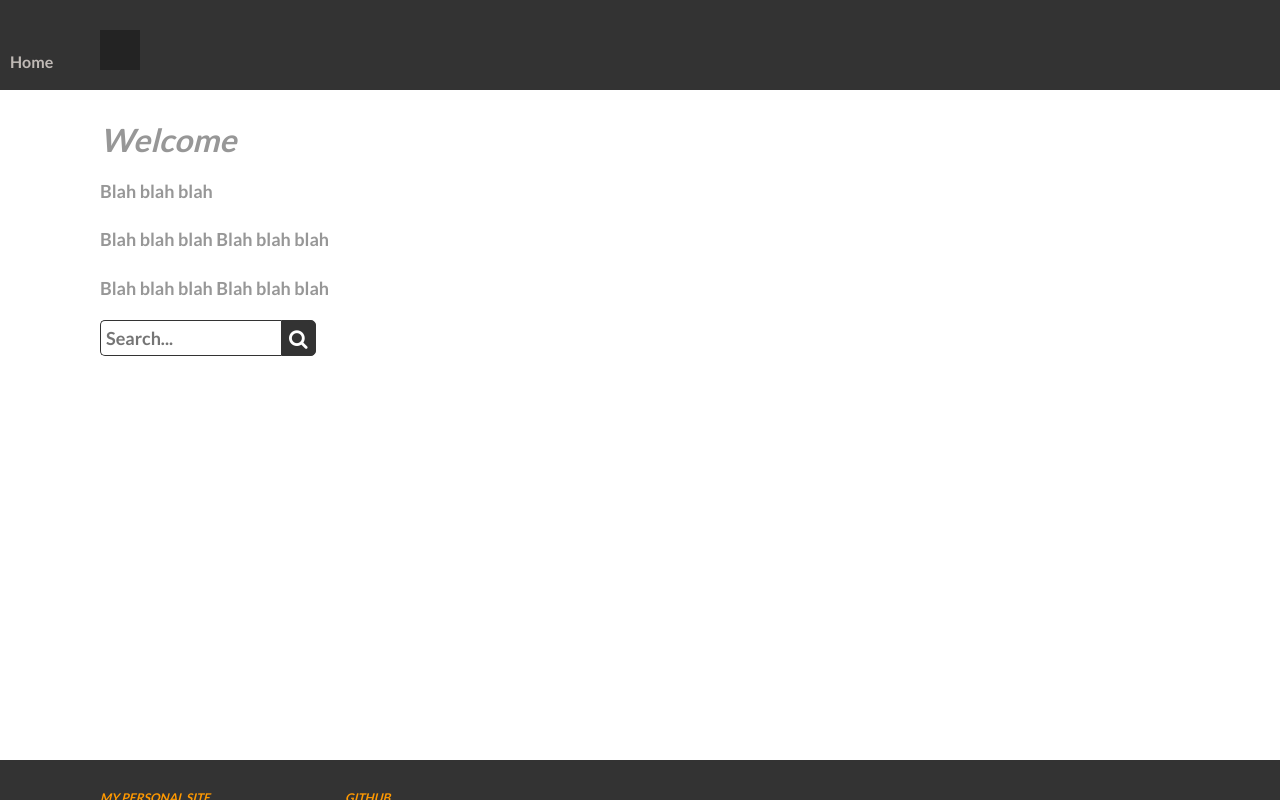
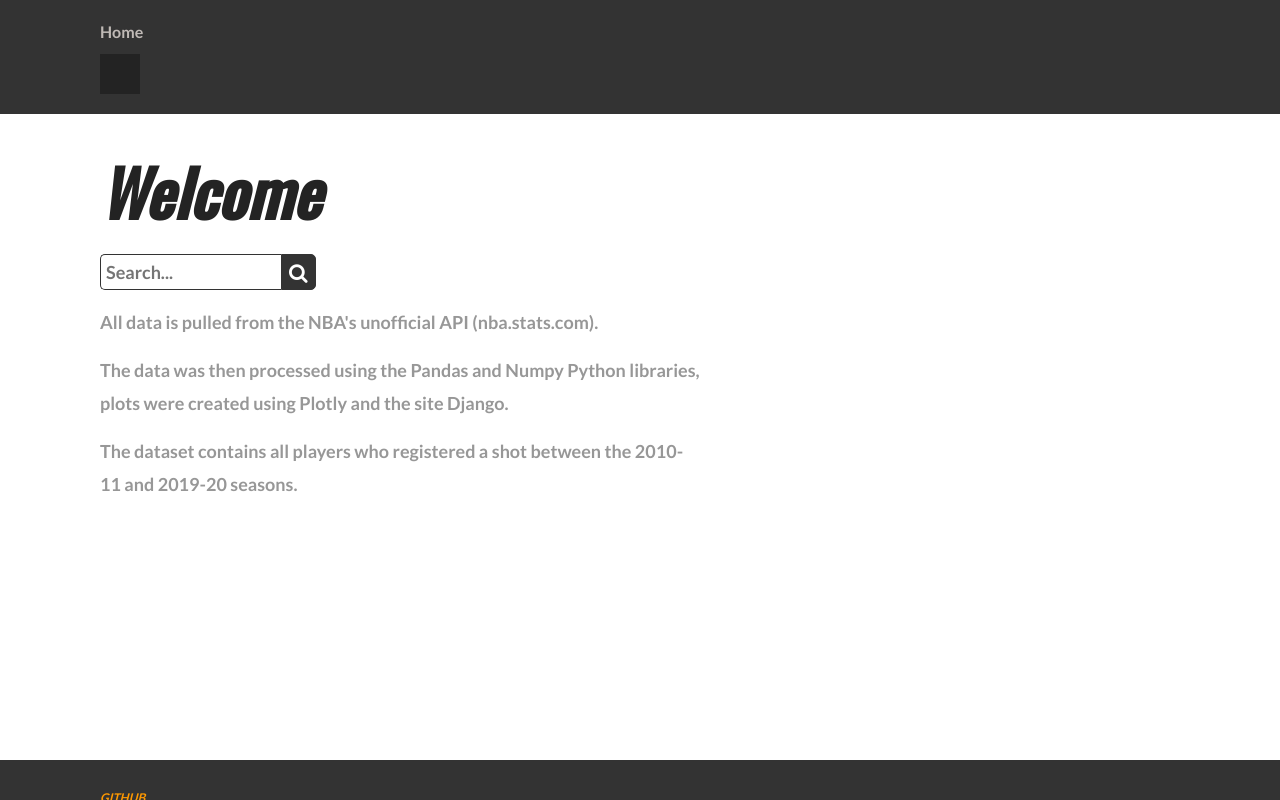
Before and after one commit to wilsonmacleod/NBA_shot_charts, a Django app: template django/nba_shotcharts/app/templates/home.html in a window 1280 px wide. Run offline with Django 3.2, Linux system fonts and the light colour scheme; the template is opened without the code that fills it, so the values that code supplies are empty; some libraries are stand-ins or nearby versions.

Commit message:
tidy, css, homepage, polish

```diff
--- a/django/nba_shotcharts/app/static/css/main.css
+++ b/django/nba_shotcharts/app/static/css/main.css
@@ -92,6 +92,11 @@ section {
     padding: 0;
 }
 
+figcaption b{
+    font-weight: 900;
+    color: black;
+}
+
 q {
     display: block;
     padding: 0 10px 8px 10px;
@@ -111,6 +116,7 @@ q:after {
     font-size: 26px;
     line-height: 0;
 }
+
 
 /* ----------------------------------------------Wrapper-------------------------------------*/
 
@@ -132,6 +138,7 @@ div.wrapper {
 .row2 {
     color: #979797;
     background-color: #FFFFFF;
+    padding-bottom: 50px !important;
 }
 
 .row2 a {
@@ -188,6 +195,13 @@ h6 {
     font-weight: normal;
     font-style: italic;
     line-height: normal;
+}
+
+h3 b {
+    font-family: 'Oswald', sans-serif;
+    font-size: 64px;
+    font-weight: 1000;
+    color: #232323
 }
 
 address {
@@ -276,12 +290,19 @@ select {
     width: 300px;
 }
 
+.one_third_result {
+    display: block;
+    float: left;
+    margin: 0 30px 0 0;
+    width: 325px;
+}
+
 .two_third {
     width: 630px;
 }
 
 .three_third {
-    width: 960px;
+    width: 600px;
     float: none;
     margin-right: 0;
     clear: both;
@@ -289,6 +310,11 @@ select {
 
 .lastbox {
     margin-left: 30%;
+    margin-right: 0;
+}
+
+.imgbox {
+    margin-left: 700px;
     margin-right: 0;
 }
 
@@ -366,8 +392,9 @@ select {
 #container section {
     display: block;
     width: 100%;
-    padding: 0;
+    padding-bottom: 0;
 }
+
 
 #container .last {
     margin: 0;
@@ -602,12 +629,6 @@ select {
     font-size: 20px;
 }
 
-.home{
-    position: absolute;
-    top: 50px;
-    left: 10px;
-}
-
 .home:hover{
     color: #FF9900;
 }
--- a/django/nba_shotcharts/app/templates/base.html
+++ b/django/nba_shotcharts/app/templates/base.html
@@ -19,10 +19,10 @@
 
     <!-- FA icons -->
     <link href="http://maxcdn.bootstrapcdn.com/font-awesome/4.1.0/css/font-awesome.min.css" rel="stylesheet">
+    <link href="//netdna.bootstrapcdn.com/font-awesome/4.0.3/css/font-awesome.css" rel="stylesheet">
 
     <!-- Google-Font CSS -->
-    <link href="https://fonts.googleapis.com/css2?family=Lato:wght@700&display=swap" rel="stylesheet">
-
+    <link href="https://fonts.googleapis.com/css2?family=Lato:wght@700&family=Oswald:wght@500&display=swap" rel="stylesheet">
     <!--Plotly-->
     <script src="https://cdn.plot.ly/plotly-latest.min.js"></script>
 
@@ -32,7 +32,17 @@
 <body>
     <div class="wrapper row1">
       <header id="header" class="clear">
-        <a class="home" href="{% url 'base' %}">Home</a>
+        <form method="GET" action="{% url 'search' %}">
+          <a class="home" href="{% url 'home' %}">Home</a>
+          {% if chart %}
+          <div class="search">
+             <input type="text" class="searchTerm" name="q" value="{{ request.get.q }}" placeholder="Search...">
+             <button type="submit" class="searchButton">
+               <i class="fa fa-search" type="submit"></i>
+            </button>
+          </div>
+          {% endif %}
+        </form>
         <nav>
           <ul>
               {% for s in  season_choices%}
@@ -48,7 +58,7 @@
     </div>
     <!-- content -->
     <div class="wrapper row2">
-      <div id="container" class="clear">
+      <div id="container" class="intro">
         <!-- main content -->
         <div id="homepage">
           <!-- ########################################################################################## -->
@@ -78,14 +88,11 @@
       <div id="footer" class="clear">
         <!-- Section One -->
         <section class="one_quarter">
-          <h2 class="title"><a href="https://wilsonmacleod.com/">MY PERSONAL SITE</a></h2>
-        </section>
-        <!-- Section Two -->
-        <section class="one_quarter">
           <h2 class="title"><a href="https://github.com/wilsonmacleod/NBA_shot-charts">GITHUB</a></h2>
         </section>
       </div>
     </div>
+
     </body>
 </body>
 </html>
--- a/django/nba_shotcharts/app/templates/home.html
+++ b/django/nba_shotcharts/app/templates/home.html
@@ -2,19 +2,21 @@
 
 {% block content %}
 
-<h3>Welcome</h3>
+<h3><b>Welcome</b></h3>
 <p></p>
-<p>Blah blah blah</p>
-<p>Blah blah blah Blah blah blah</p>
-<p>Blah blah blah Blah blah blah</p>
 <form method="GET" action="{% url 'search' %}">
     <div class="search">
        <input type="text" class="searchTerm" name="q" value="{{ request.get.q }}" placeholder="Search...">
        <button type="submit" class="searchButton">
-         <i class="fa fa-search" type="submit"></i>
+        <i class="fa fa-search" type="submit"></i>
       </button>
     </div>
 </form>
-
+<p></p>
+<article class="three_third">
+  <p>All data is pulled from the NBA's unofficial API (nba.stats.com).</p>
+  <p>The data was then processed using the Pandas and Numpy Python libraries, plots were created using Plotly and the site Django.</p>
+  <p>The dataset contains all players who registered a shot between the 2010-11 and 2019-20 seasons.</p>
+</article>
 
 {% endblock content %}
--- a/django/nba_shotcharts/nba_shotcharts/settings.py
+++ b/django/nba_shotcharts/nba_shotcharts/settings.py
@@ -24,9 +24,11 @@ BASE_DIR = os.path.dirname(os.path.dirname(os.path.abspath(__file__)))
 SECRET_KEY = os.environ.get('NBA_SC_KEY')
 
 # SECURITY WARNING: don't run with debug turned on in production!
-DEBUG = True
+DEBUG = False
 
 ALLOWED_HOSTS = [
+    'nbashotcharts.wilsonmacleod.com',
+    'localhost'
 ]
 
 
--- a/django/nba_shotcharts/nba_shotcharts/urls.py
+++ b/django/nba_shotcharts/nba_shotcharts/urls.py
@@ -1,12 +1,14 @@
 from django.contrib import admin
-from django.urls import path
+from django.urls import path, re_path
 
-from app.views import base, search, player_view, next_season
+from app.views import home, search, player_view, next_season, redirect_catch_all
 
 urlpatterns = [
     path('admin/', admin.site.urls),
-    path(f'', base, name="base"),
+    path(f'/', home, name="home"),
     path(f'search/', search, name="search"),
     path(f'player_view/<season>/<pid>/<chart_type>', player_view, name="player_view"),
     path(f'next_season/<season>/<pid>/<chart_type>', next_season, name="next_season"),
+    re_path(r'^(?P<path>.*)$', redirect_catch_all, name="redirect_catch_all"),
+    path('', redirect_catch_all, name="redirect_catch_all"),
     ]
```
Also changed, not shown: TODO.txt (+6 -2 lines), django/nba_shotcharts/app/create_charts/create_charts.py (+49 -40 lines), django/nba_shotcharts/app/create_charts/draw_court.py (+5 -4 lines), django/nba_shotcharts/app/templates/player_view.html (+9 -8 lines), django/nba_shotcharts/app/templates/search.html (+13 -4 lines), django/nba_shotcharts/app/views.py (+22 -13 lines), django/nba_shotcharts/app/static/favicon.ico.
